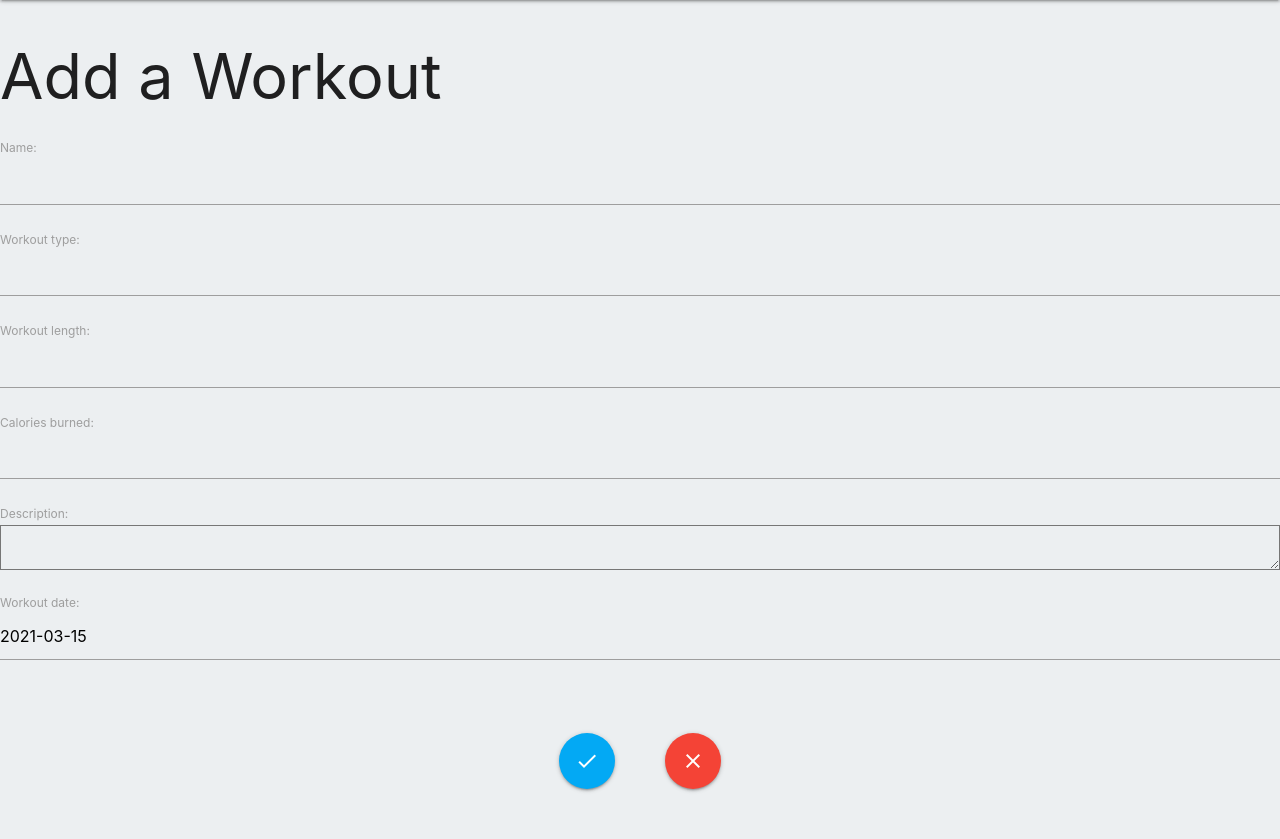
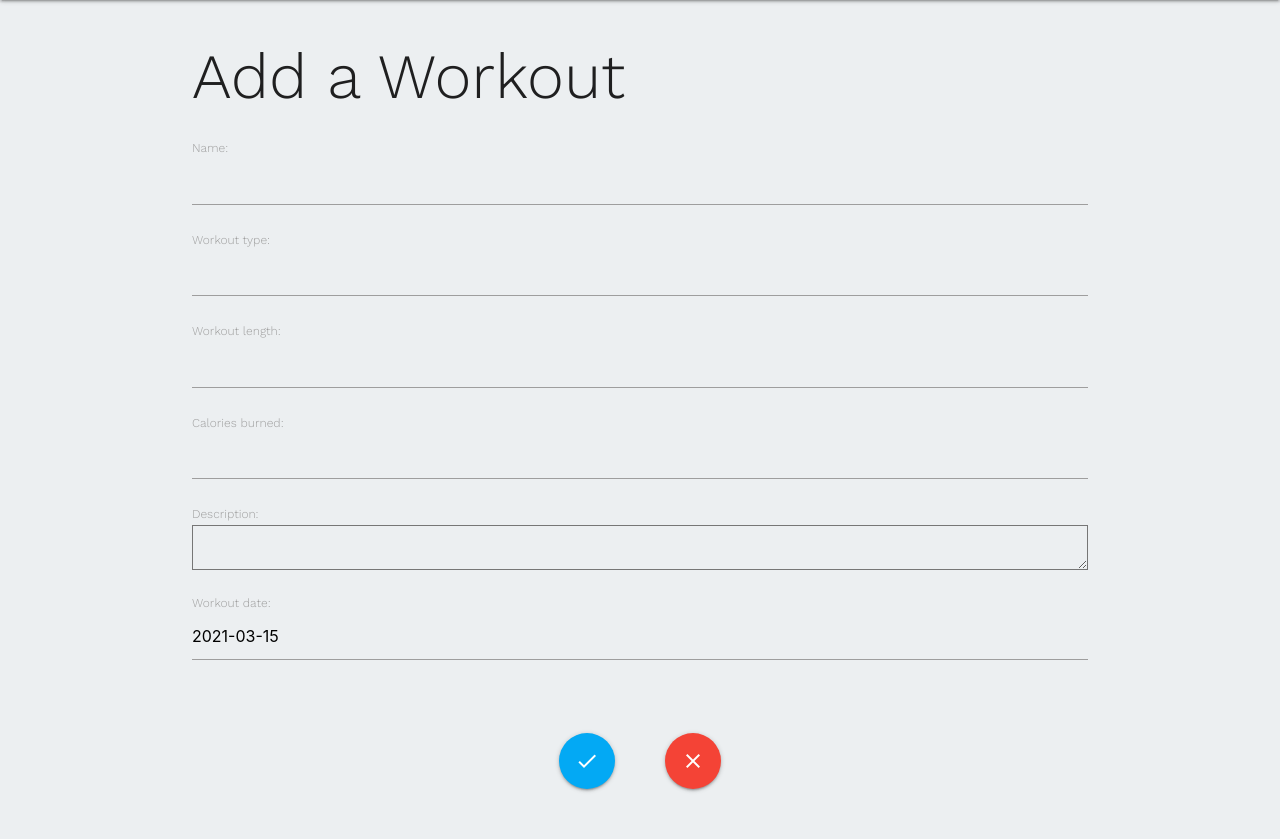
Before and after one commit to mikeolsonn/fitiva, a Django app: page /workouts/create/ in a window 1280 px wide. Shown: the part 64-903 px from the top of the page. Run offline with Django 3.2, Linux system fonts and the light colour scheme; the visitor is signed in with stand-in values (Sample User, id 1); some libraries are stand-ins or nearby versions.

Commit message:
changes font for detail update and confirm delete

```diff
--- a/main_app/templates/main_app/workout_confirm_delete.html
+++ b/main_app/templates/main_app/workout_confirm_delete.html
@@ -1,6 +1,8 @@
 {% extends '../base.html' %}
 {% block content %}
 
+<div class="container">
+    <div class="page-font">
         <h1>Are you sure you want to delete <span class="red-text">{{ object.name }}</span>?</h1>
 
         <form action="" method="POST">
@@ -18,5 +20,8 @@
             </div>
 
         </form>
+    </div>
+</div>
+
 
 {% endblock %}
--- a/main_app/templates/main_app/workout_form.html
+++ b/main_app/templates/main_app/workout_form.html
@@ -1,8 +1,11 @@
 {% extends 'base.html' %}
 {% block content %}
 
+<div class="container">
+    <div class="page-font">
+
         {% if object %}
-    <h1>Edit <span class="red-text">{{ object.name }}</span></h1>
+            <h1>Edit <span class="light-blue-text">{{ object.name }}</span></h1>
         {% else %}
             <h1>Add a Workout</h1>
         {% endif %}
@@ -44,5 +47,8 @@
                 autoClose: true
             });
         </script>
+    </div>
+</div>
+
 
 {% endblock %}
```
Also changed, not shown: main_app/templates/workouts/detail.html (+8 -0 lines). Lines whose indentation alone changed are shown as unchanged.
